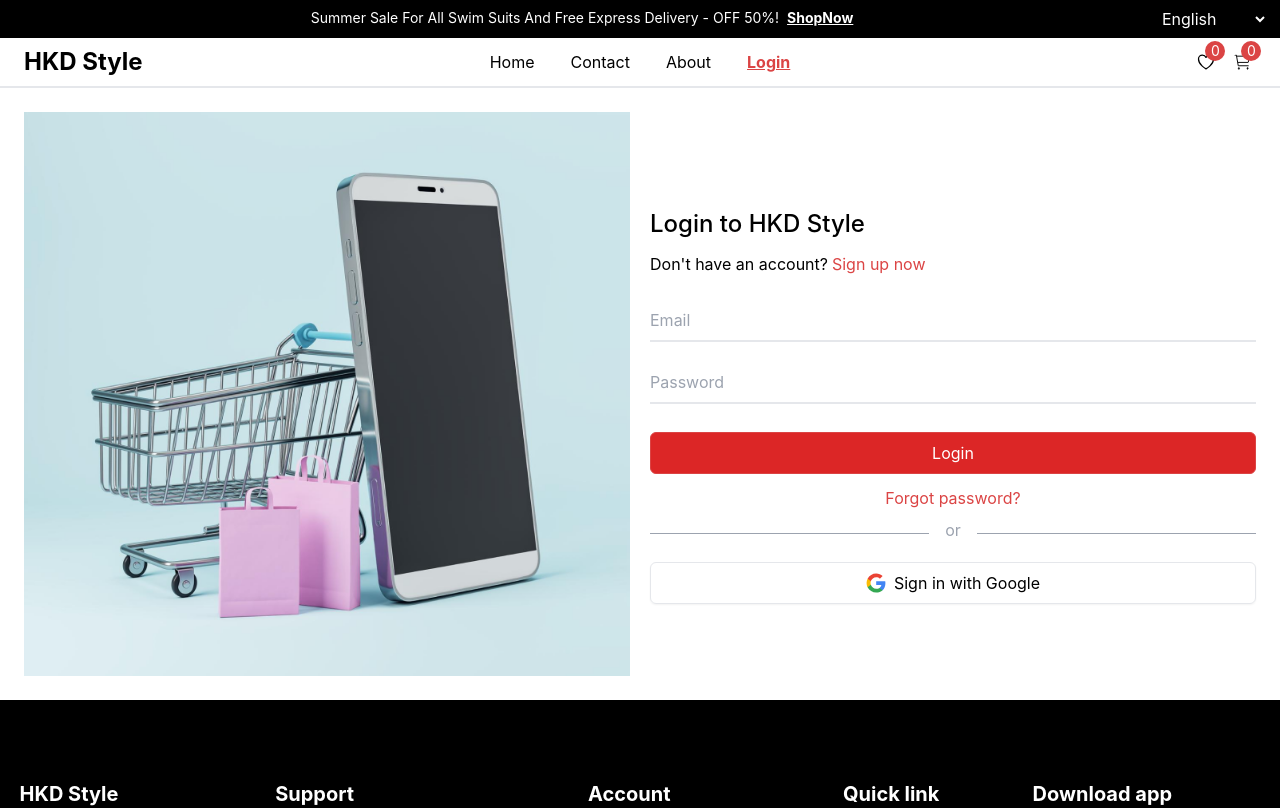
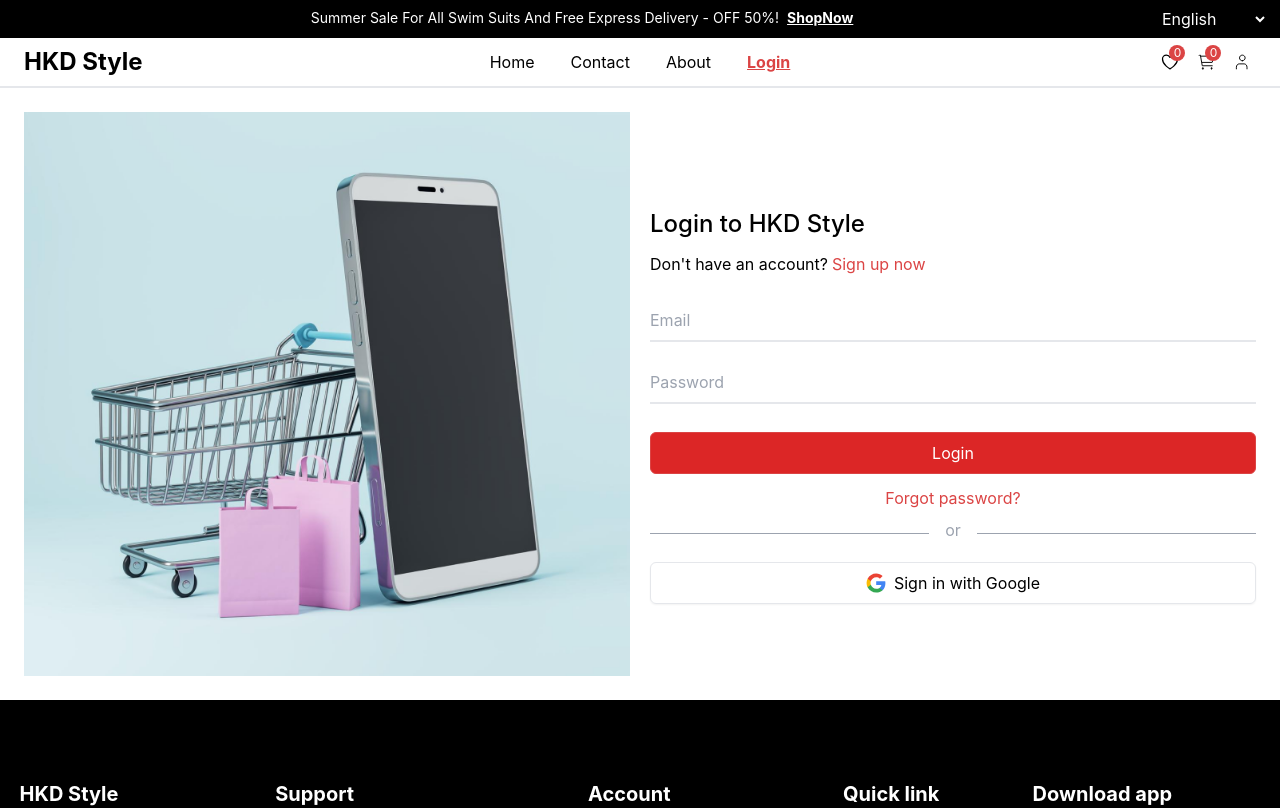
Before and after one commit to khoa2212/customer-HKD-style, a React (Vite) app in the folder e-commerce-customer/: page /login in a window 1280 px wide. Shown: the top 808 px of the page. Built offline with nearby package versions, Linux system fonts and the light colour scheme.

Commit message:
make profile dropdown

```diff
--- a/e-commerce-customer/src/components/Card/Card.tsx
+++ b/e-commerce-customer/src/components/Card/Card.tsx
@@ -1,8 +1,7 @@
 import { useNavigate } from "react-router-dom";
-import { onMouseOutStar, onMouseOverStar } from "../../utils/handle-events";
-import { EyeIcon, HeartIcon, StarIcon } from "../Icons/Icons";
+import { EyeIcon, HeartIcon } from "../Icons/Icons";
+import RatingStar from "../RatingStar/RatingStar";
 import "./styles.scss";
-import RatingStar from "../RatingStar/RatingStar";
 
 interface CardProps {
   id: number;
@@ -66,7 +65,7 @@
       </div>
       <div className="flex gap-2">
         {[1, 2, 3, 4, 5].map((star) => (
-          <RatingStar star={star} rating={rating} />
+          <RatingStar key={star} star={star} rating={rating} />
         ))}
         <div>({totalReviews})</div>
       </div>
--- a/e-commerce-customer/src/components/Header/Header.tsx
+++ b/e-commerce-customer/src/components/Header/Header.tsx
@@ -1,6 +1,7 @@
 import { NavLink, useNavigate } from "react-router-dom";
-import { HeartIcon, CartIcon } from "../Icons/Icons";
+import { HeartIcon, CartIcon, UserIcon, LogoutIcon } from "../Icons/Icons";
 import MessageIcon from "../MessageIcon/MessageIcon";
+import "./style.scss";
 
 const Header = () => {
   const navigate = useNavigate();
@@ -57,11 +58,31 @@
       </span>
       <span className="basis-1/3 flex justify-end items-center gap-2 h-full">
         <MessageIcon className="w-7 h-7" number={0}>
-          <HeartIcon className="hover:bg-gray-300"/>
+          <HeartIcon className="hover:bg-gray-300" />
         </MessageIcon>
         <MessageIcon className="w-7 h-7" number={0}>
           <CartIcon className="hover:bg-gray-300" />
         </MessageIcon>
+        <span className="user-icon w-7 h-7 p-1 flex justify-center items-center rounded-full cursor-pointer hover:bg-red-1 hover:text-white relative">
+          <UserIcon />
+          <span className="user-dropdown absolute from-gray-400 to-black bg-gradient-to-r p-2 rounded-md text-white flex-col text-sm top-full right-0 z-30 w-[200px] gap-2">
+            <span className="w-full flex items-center gap-4">
+              <UserIcon className="w-6 h-6" />
+              <NavLink
+                to="/manage-account"
+                className={({ isActive }) =>
+                  isActive ? "text-red-1" : "hover:text-red-1"
+                }
+              >
+                Manage account
+              </NavLink>
+            </span>
+            <span className="w-full flex items-center gap-4">
+              <LogoutIcon className="w-6 h-6" />
+              <span className="hover:text-red-1">Logout</span>
+            </span>
+          </span>
+        </span>
       </span>
     </div>
   );
--- /dev/null
+++ b/e-commerce-customer/src/components/Header/style.scss
@@ -0,0 +1,7 @@
+.user-dropdown {
+  display: none;
+}
+
+.user-icon:hover > .user-dropdown {
+    display: flex;
+}
--- a/e-commerce-customer/src/components/Icons/Icons.tsx
+++ b/e-commerce-customer/src/components/Icons/Icons.tsx
@@ -243,21 +243,21 @@
       fill="none"
       xmlns="http://www.w3.org/2000/svg"
       stroke="currentColor"
-      className={className}
+      className={`size-7 ${className}`}
     >
       <path
         d="M24 27V24.3333C24 22.9188 23.5224 21.5623 22.6722 20.5621C21.8221 19.5619 20.669 19 19.4667 19H11.5333C10.331 19 9.17795 19.5619 8.32778 20.5621C7.47762 21.5623 7 22.9188 7 24.3333V27"
         stroke="currentColor"
         strokeWidth="1.5"
         strokeLinecap="round"
-        stroke-linejoin="round"
+        strokeLinejoin="round"
       />
       <path
         d="M16.5 14C18.9853 14 21 11.9853 21 9.5C21 7.01472 18.9853 5 16.5 5C14.0147 5 12 7.01472 12 9.5C12 11.9853 14.0147 14 16.5 14Z"
         stroke="currentColor"
         strokeWidth="1.5"
         strokeLinecap="round"
-        stroke-linejoin="round"
+        strokeLinejoin="round"
       />
     </svg>
   );
@@ -329,3 +329,22 @@
     </svg>
   );
 };
+
+export const LogoutIcon = ({ className }: IconProps) => {
+  return (
+    <svg
+      viewBox="0 0 24 24"
+      fill="none"
+      xmlns="http://www.w3.org/2000/svg"
+      className={`size-7 ${className}`}
+    >
+      <path
+        d="M4 12H13.5M6 15L3 12L6 9M11 7V6C11 5.46957 11.2107 4.96086 11.5858 4.58579C11.9609 4.21071 12.4696 4 13 4H18C18.5304 4 19.0391 4.21071 19.4142 4.58579C19.7893 4.96086 20 5.46957 20 6V18C20 18.5304 19.7893 19.0391 19.4142 19.4142C19.0391 19.7893 18.5304 20 18 20H13C12.4696 20 11.9609 19.7893 11.5858 19.4142C11.2107 19.0391 11 18.5304 11 18V17"
+        stroke="currentColor"
+        strokeWidth="1.5"
+        strokeLinecap="round"
+        strokeLinejoin="round"
+      />
+    </svg>
+  );
+};
--- a/e-commerce-customer/src/components/MessageIcon/MessageIcon.tsx
+++ b/e-commerce-customer/src/components/MessageIcon/MessageIcon.tsx
@@ -10,7 +10,7 @@
 const MessageIcon = ({ children, className, number }: MessageIconProps) => {
   return (
     <span
-      className={`message cursor-pointer flex items-center justify-center relative before:flex before:items-center before:justify-center before:absolute before:bg-red-1 before:text-white before:rounded-full before:w-5 before:h-5 before:text-sm before:bottom-[55%] before:left-[48%] ${className}`}
+      className={`message cursor-pointer flex items-center justify-center relative before:flex before:items-center before:justify-center before:absolute before:bg-red-1 before:text-white before:rounded-full before:w-4 before:h-4 before:text-xs before:bottom-[55%] before:left-[48%] ${className}`}
       data-content={number}
     >
       {children}
--- a/e-commerce-customer/src/router.tsx
+++ b/e-commerce-customer/src/router.tsx
@@ -48,6 +48,10 @@
         element: <UnderConstructionPage />,
       },
       {
+        path: "/manage-account",
+        element: <UnderConstructionPage />,
+      },
+      {
         path: "/product-list",
         element: <ProductListPage />,
       },
```
